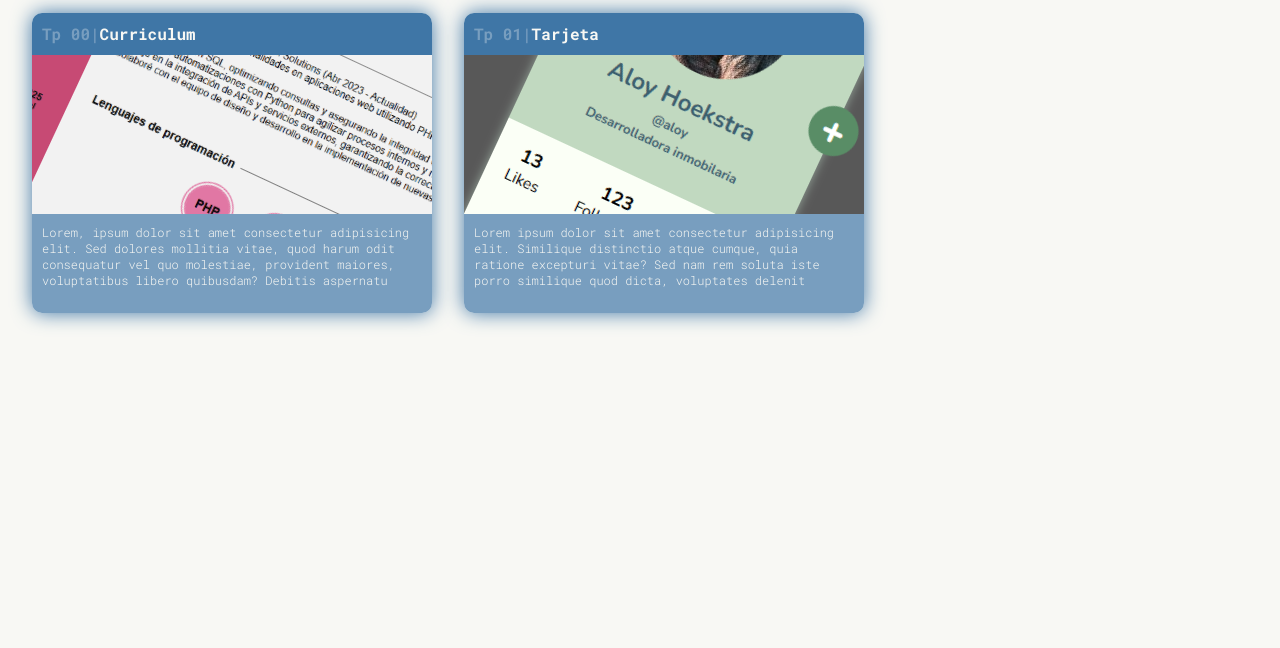
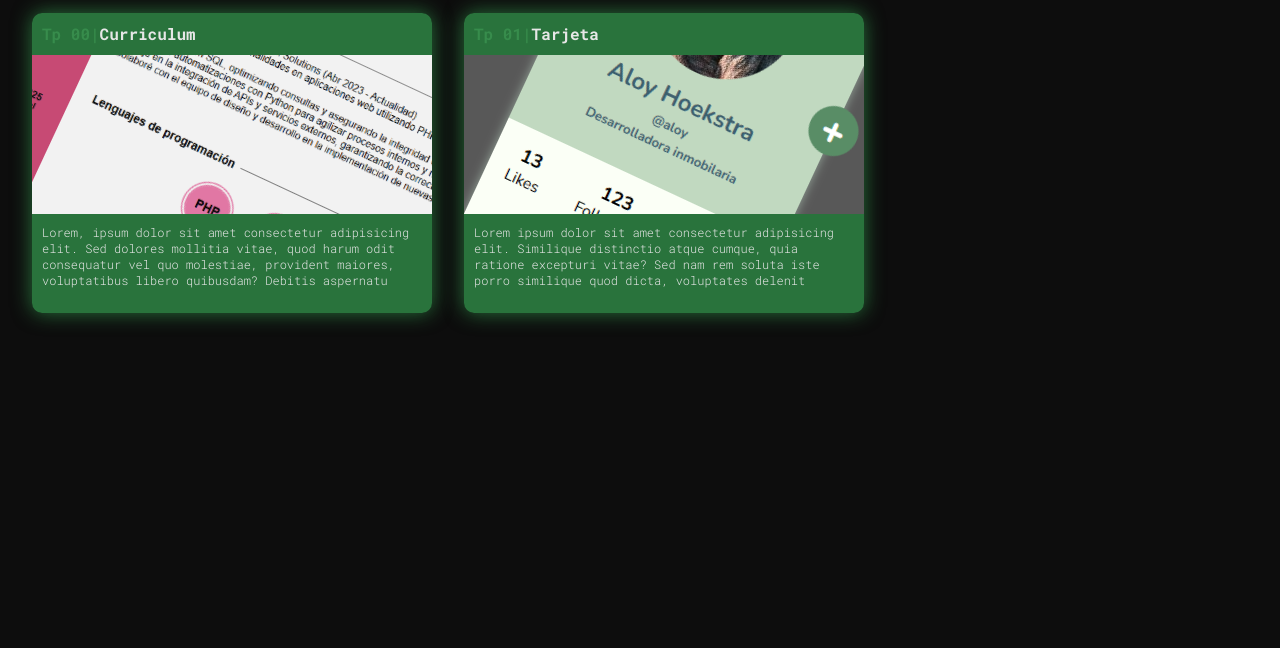
Before and after one commit to Milee025/landing-page, a plain HTML site: page index.html in a window 1280 px wide. Shown: the part 152-800 px from the top of the page. Drawn offline with Linux system fonts and the light colour scheme; a web font is replaced by a local one.

Commit message:
modificacion de colores

```diff
--- a/estilo.css
+++ b/estilo.css
@@ -1,11 +1,11 @@
 @import url(../../assets/css/tipografias.css);
 
 :root{
-    --bg-fondo:#f8f8f4;
-    --bg-span:#789EBF;
-    --bg-texto:#034AA6;
-    --bg-tarjeta:#3F76A6;
-    --bg-descripcion:#789EBF;
+    --bg-fondo:#0D0D0D;
+    --bg-span:#378C4C;
+    --bg-texto:#e7e7e7;
+    --bg-tarjeta:#29733C;
+    --bg-descripcion:#29733C;
 }
 
 
@@ -31,7 +31,7 @@ body{
     width: 100%;
     height: 14%;
     padding: 10px;
-    color: var(--bg-fondo);
+    color: var(--bg-texto);
 }
 .descripcion{
     padding: 10px;
@@ -39,7 +39,7 @@ body{
     background-color: var(--bg-descripcion);
     font-size: 12px;
     font-weight: 600;
-    color: var(--bg-fondo);
+    color: var(--bg-texto);
 }
 .contenedor{
     display: flex;
```
